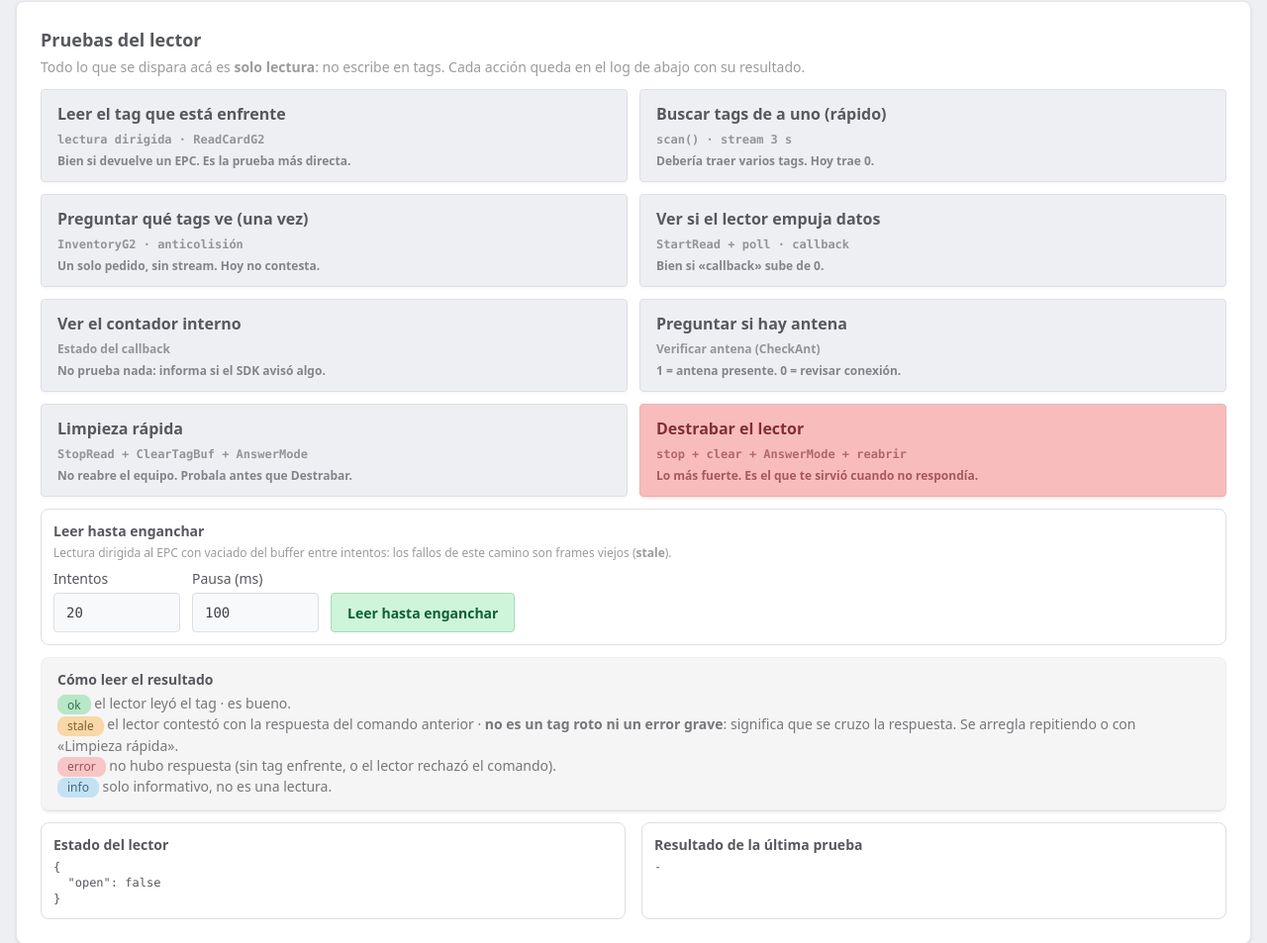
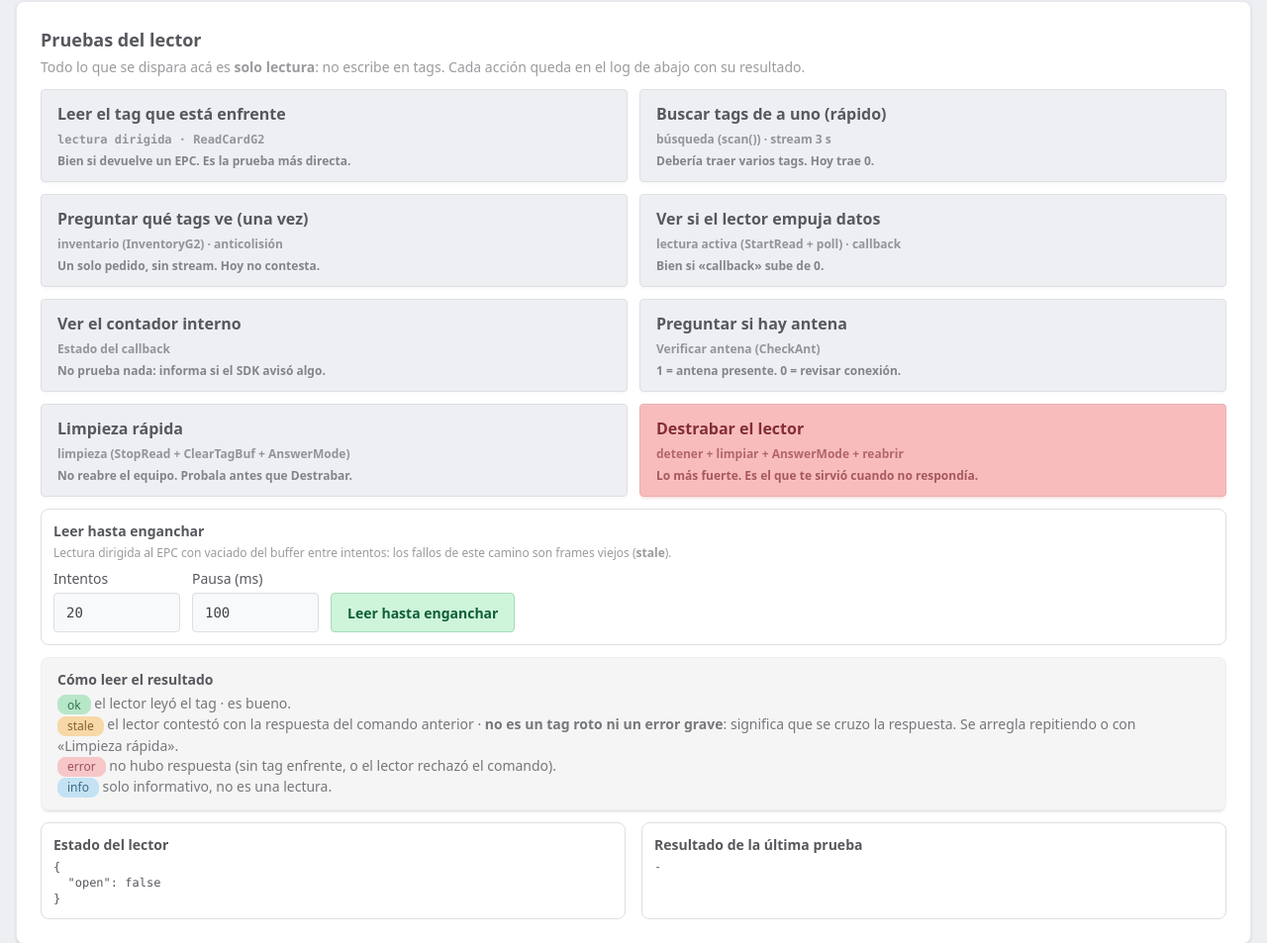
Before and after one commit to Jeanjo1310/RU5600-usb-app, a Flask app: page /pruebas in a window 1280 px wide. Shown: the part 136-1089 px from the top of the page at 99% size. Run offline with Flask 3, Linux system fonts and the light colour scheme; data that the repository does not hold is empty; style sheets or scripts are compiled from the project's sources.

Commit message:
i18n(web): lineas tecnicas de Pruebas en español primero con el SDK entre parentesis

```diff
--- a/web/templates/base.html
+++ b/web/templates/base.html
@@ -59,6 +59,12 @@ try { var _tt = localStorage.getItem('ru5600_theme'); if (_tt === 'dark' || _tt
 </dialog>
 <script>
 const STR = {
+  "búsqueda (scan()) · stream 3 s": "lookup (scan()) \u00b7 stream 3 s",
+  "inventario (InventoryG2) · anticolión": "inventory (InventoryG2) \u00b7 anti-collision",
+  "lectura activa (StartRead + poll) · callback": "active read (StartRead + poll) \u00b7 callback",
+  "limpieza (StopRead + ClearTagBuf + AnswerMode)": "cleanup (StopRead + ClearTagBuf + AnswerMode)",
+  "detener + limpiar + AnswerMode + reabrir": "stop + clear + AnswerMode + reopen",
+
   "Potencia RF": "RF Power",
   "Modo de trabajo": "Work mode",
   "AnswerMode \u00b7 a pedido": "AnswerMode · on demand",
--- a/web/templates/pruebas.html
+++ b/web/templates/pruebas.html
@@ -12,17 +12,17 @@
     </button>
     <button class="btn probe-tall flex-col items-start text-left probe" data-what="scan">
       <span class="text-base">Buscar tags de a uno (rápido)</span>
-      <span class="text-xs opacity-60 font-mono">scan() · stream 3 s</span>
+      <span class="text-xs opacity-60">búsqueda (scan()) · stream 3 s</span>
       <span class="text-xs opacity-70">Debería traer varios tags. Hoy trae 0.</span>
     </button>
     <button class="btn probe-tall flex-col items-start text-left probe" data-what="inventory">
       <span class="text-base">Preguntar qué tags ve (una vez)</span>
-      <span class="text-xs opacity-60 font-mono">InventoryG2 · anticolisión</span>
+      <span class="text-xs opacity-60">inventario (InventoryG2) · anticoli­sión</span>
       <span class="text-xs opacity-70">Un solo pedido, sin stream. Hoy no contesta.</span>
     </button>
     <button class="btn probe-tall flex-col items-start text-left probe" data-what="startread">
       <span class="text-base">Ver si el lector empuja datos</span>
-      <span class="text-xs opacity-60 font-mono">StartRead + poll · callback</span>
+      <span class="text-xs opacity-60">lectura activa (StartRead + poll) · callback</span>
       <span class="text-xs opacity-70">Bien si «callback» sube de 0.</span>
     </button>
     <button class="btn probe-tall flex-col items-start text-left probe" data-what="callback">
@@ -37,12 +37,12 @@
     </button>
     <button class="btn probe-tall flex-col items-start text-left probe" data-what="maintenance">
       <span class="text-base">Limpieza rápida</span>
-      <span class="text-xs opacity-60 font-mono">StopRead + ClearTagBuf + AnswerMode</span>
+      <span class="text-xs opacity-60">limpieza (StopRead + ClearTagBuf + AnswerMode)</span>
       <span class="text-xs opacity-70">No reabre el equipo. Probala antes que Destrabar.</span>
     </button>
     <button id="recoverBtn" class="btn btn-error probe-tall flex-col items-start text-left">
       <span class="text-base">Destrabar el lector</span>
-      <span class="text-xs opacity-60 font-mono">stop + clear + AnswerMode + reabrir</span>
+      <span class="text-xs opacity-60">detener + limpiar + AnswerMode + reabrir</span>
       <span class="text-xs opacity-70">Lo más fuerte. Es el que te sirvió cuando no respondía.</span>
     </button>
   </div>
```
